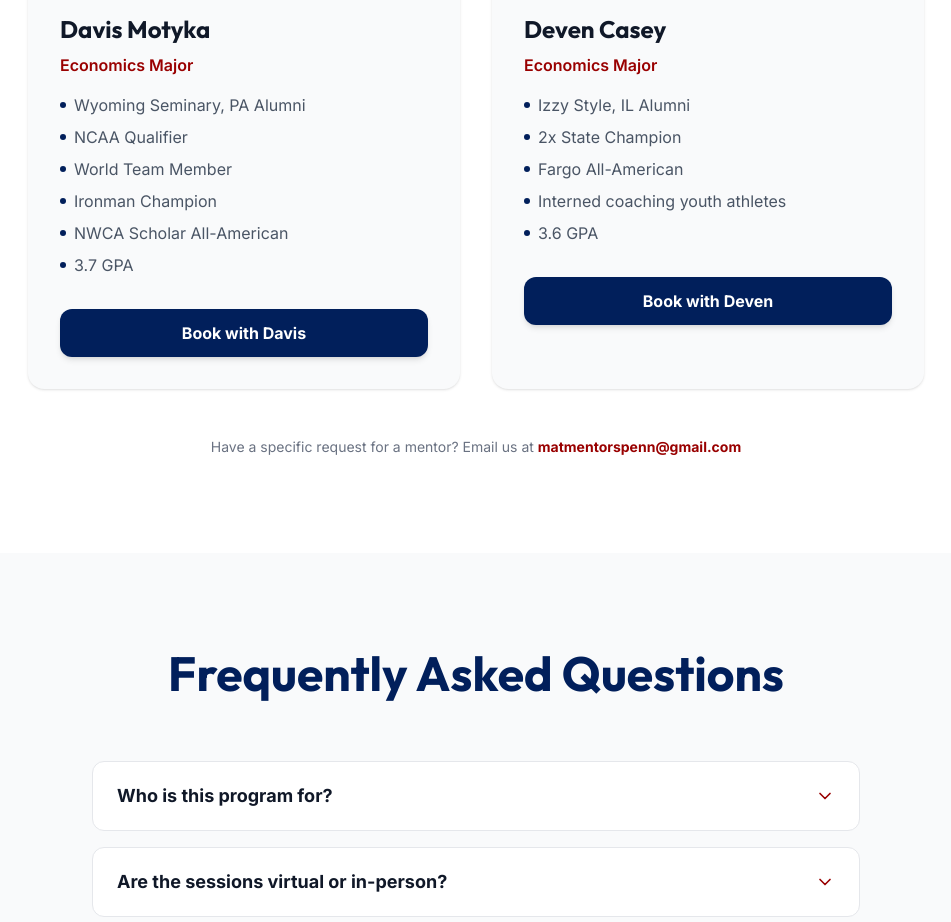
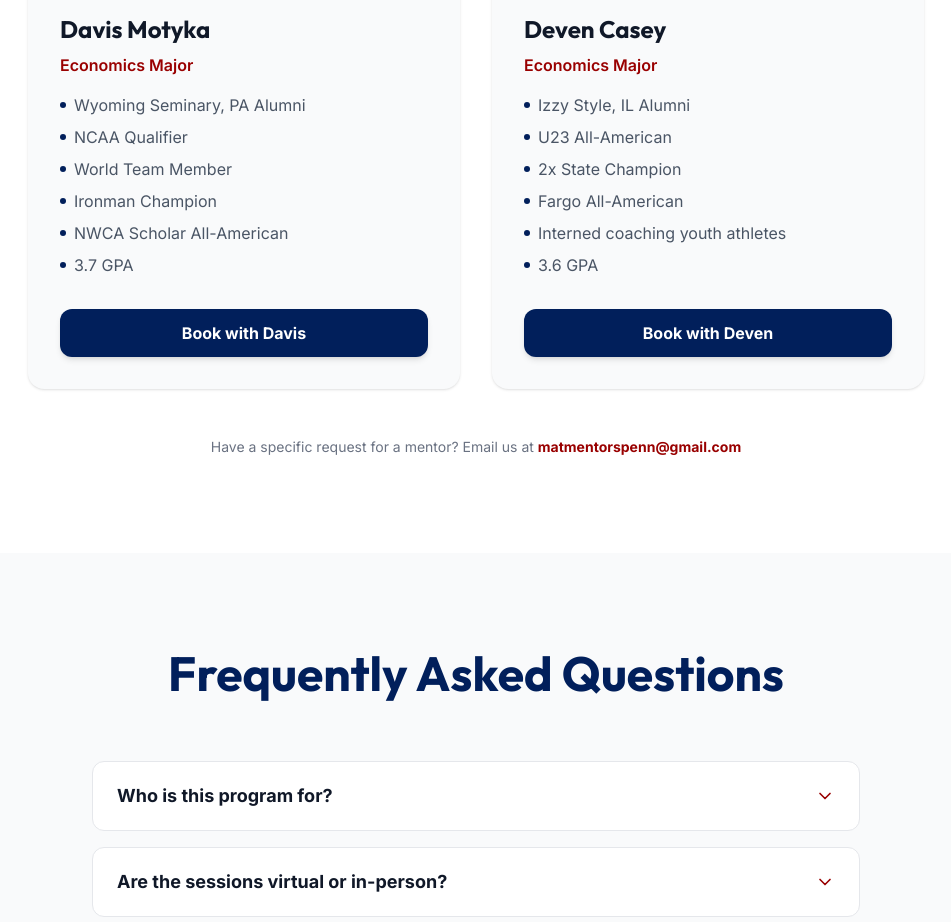
Before and after one commit to dc07wrestle/Mentorship-Program, a React (Vite) app: page / in a window 1280 px wide. Shown: the part 5820-6742 px from the top of the page, without its empty margins (164-1115 px from the left). Built offline with nearby package versions, Linux system fonts and the light colour scheme; no server answers.

Commit message:
feat(mentors): add U23 All-American to Deven Casey profile

```diff
--- a/src/components/Mentors.tsx
+++ b/src/components/Mentors.tsx
@@ -21,6 +21,7 @@ export default function Mentors() {
       major: "Economics Major",
       achievements: [
         "Izzy Style, IL Alumni",
+        "U23 All-American",
         "2x State Champion",
         "Fargo All-American",
         "Interned coaching youth athletes"
```
